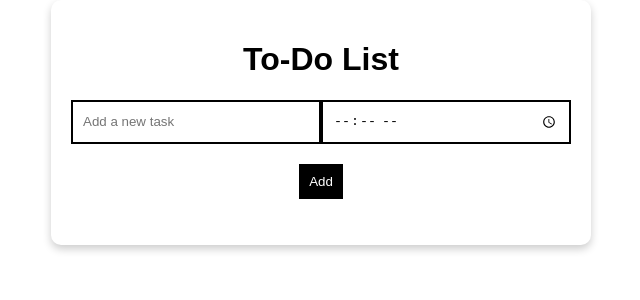
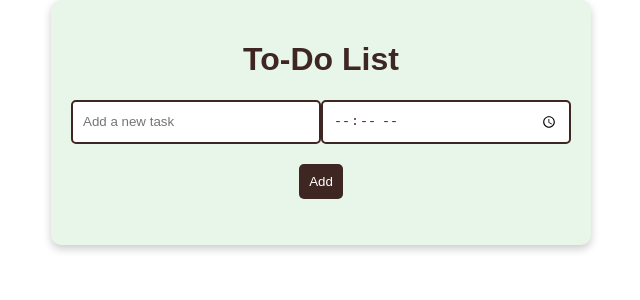
Before and after one commit to vm-sudharsan/Todo-List, a React (Create React App) app: page / in a window 1280 px wide. Shown: the top 300 px of the page, without its empty margins (319-959 px from the left). Built offline with nearby package versions, Linux system fonts and the light colour scheme.

Commit message:
Version 5

```diff
--- a/package.json
+++ b/package.json
@@ -6,6 +6,7 @@
     "@testing-library/jest-dom": "^5.17.0",
     "@testing-library/react": "^13.4.0",
     "@testing-library/user-event": "^13.5.0",
+    "prop-types": "^15.8.1",
     "react": "^18.3.1",
     "react-dom": "^18.3.1",
     "react-scripts": "5.0.1",
--- a/src/App.css
+++ b/src/App.css
@@ -1,15 +1,17 @@
+/* Background color and general styling */
 .App {
   text-align: center;
   max-width: 500px;
   margin: auto;
-  background: #ffffff;
+  background: #E8F5E9; /* Pista green background */
   padding: 20px;
   border-radius: 10px;
   box-shadow: 0 4px 8px rgba(0, 0, 0, 0.2);
-  color: #000000;
+  color: #3E2723; /* Cocoa brown text color */
   font-family: 'Arial', sans-serif;
 }
 
+/* Styling for input fields */
 .input-container {
   display: flex;
   justify-content: space-between;
@@ -21,34 +23,36 @@
   width: 48%;
   padding: 10px;
   margin: 0;
-  border: 2px solid #000000;
-  border-radius: 0;
+  border: 2px solid #3E2723; /* Cocoa brown border */
+  border-radius: 5px; /* Rounded corners */
   background: #ffffff;
-  color: #000000;
+  color: #3E2723; /* Cocoa brown text */
   transition: all 0.3s ease;
 }
 
 input[type="text"]:focus,
 input[type="time"]:focus {
-  border-color: #000000;
+  border-color: #388E3C; /* Dark pista green */
   box-shadow: 0 0 10px rgba(0, 0, 0, 0.1);
 }
 
+/* Button styling */
 button {
   padding: 10px;
   margin: 10px 0;
   cursor: pointer;
-  background: #000000;
+  background: #3E2723; /* Cocoa brown background */
   color: #ffffff;
   border: none;
-  border-radius: 0;
+  border-radius: 5px; /* Rounded corners */
   transition: background 0.3s ease;
 }
 
 button:hover {
-  background: #333333;
+  background: #6D4C41; /* Lighter cocoa brown */
 }
 
+/* List and list item styling */
 ul {
   list-style-type: none;
   padding: 0;
@@ -59,16 +63,16 @@ li {
   justify-content: space-between;
   align-items: center;
   padding: 10px;
-  border-bottom: 1px solid #000000;
+  border-bottom: 1px solid #3E2723; /* Cocoa brown border */
   background: #ffffff;
-  border-radius: 0;
+  border-radius: 5px; /* Rounded corners */
   margin: 5px 0;
   box-shadow: 0 2px 4px rgba(0, 0, 0, 0.1);
   transition: background 0.3s ease;
 }
 
 li:hover {
-  background: #f5f5f5;
+  background: #F1F8E9; /* Light pista green */
 }
 
 li.completed {
@@ -76,31 +80,35 @@ li.completed {
   color: #888888;
 }
 
+/* Action buttons in list items */
 li .todo-actions {
   display: flex;
   gap: 10px;
 }
 
+/* Time and remaining time styling */
 .time {
   margin-left: 10px;
   font-size: 0.9em;
-  color: #ff0000;
+  color: #D32F2F; /* Red for time label */
 }
 
 .remaining-time {
-  background-color: orange;
+  background-color: #4CAF50; /* Pista green */
   color: white;
   padding: 5px;
   border-radius: 5px;
   margin-left: 10px;
 }
 
+/* Validation message styling */
 .validation-message {
-  color: red;
+  color: #D32F2F; /* Red */
   font-size: 0.9em;
   margin-top: 10px;
 }
 
+/* Responsive design */
 @media (max-width: 600px) {
   .App {
     width: 100%;
```
Also changed, not shown: src/ValidationButton.js (+10 -1 lines), 1 other file (tests, documents, lock files or other folders).
